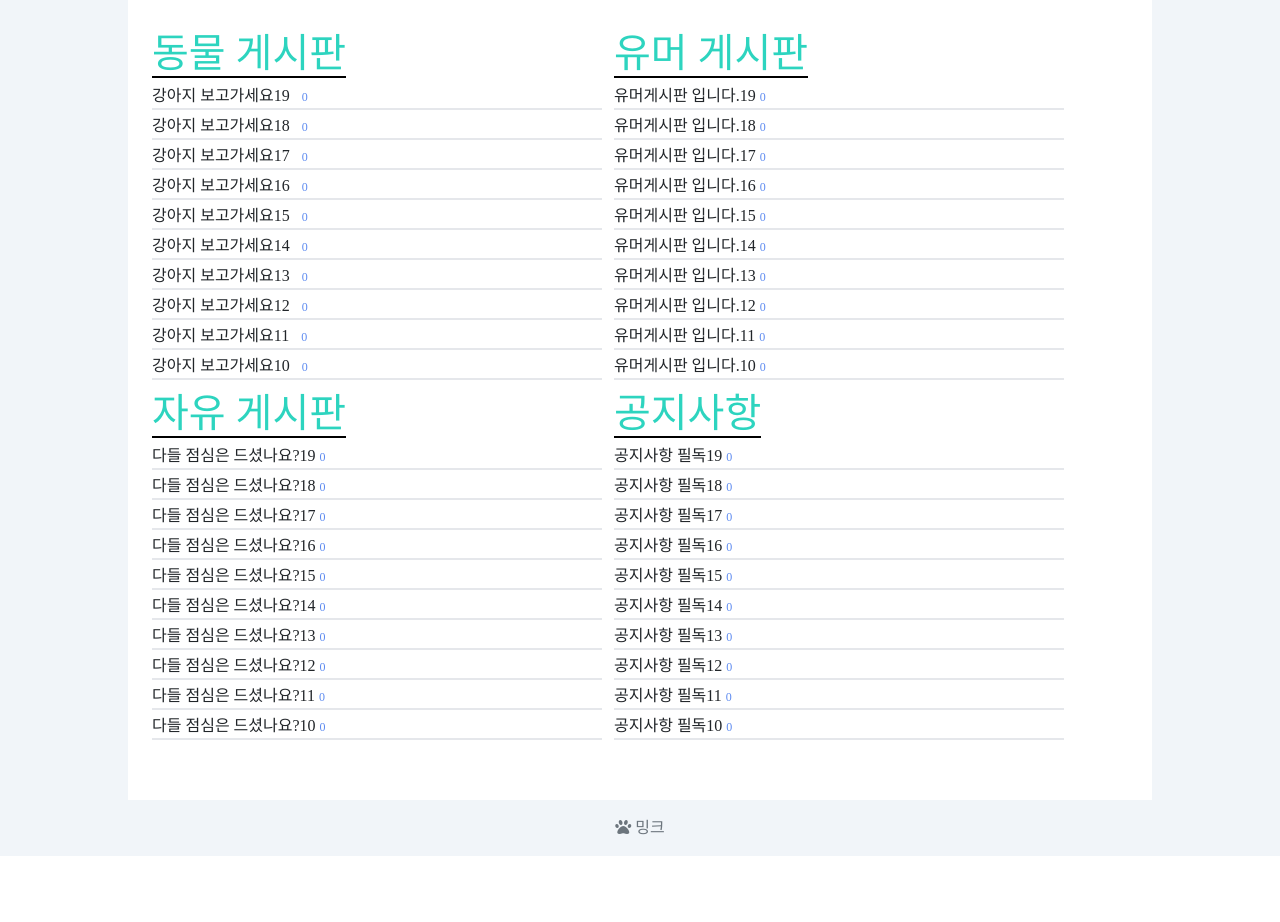
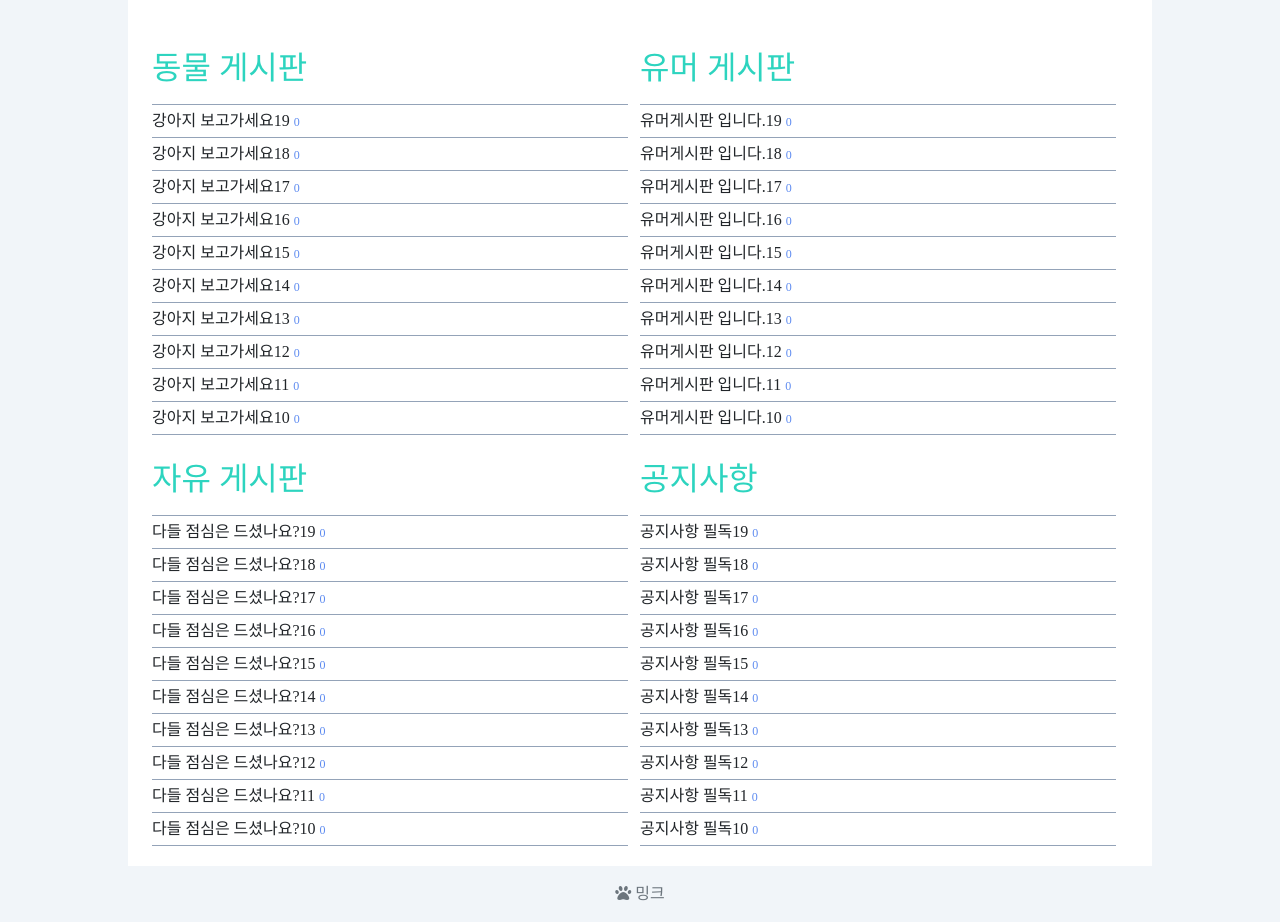
Before and after one commit to bridgecrew-perf6/mink_deploy, a Django app: page / in a window 1280 px wide. Shown: the part 56-978 px from the top of the page. Before the commit the page ends 912 px from the top, so only its background shows below. Run offline with Django 4.2, Linux system fonts and the light colour scheme; data comes from the database, SQL or seed files in the repository; data that the repository does not hold is empty; some libraries are stand-ins or nearby versions; some web fonts are replaced.

Commit message:
v0.05 약간의 css 개선

```diff
--- a/base/templates/home/main.html
+++ b/base/templates/home/main.html
@@ -4,20 +4,18 @@
 <section class="section-main-index">
     <div class="t-bg-slate-100 t-min-h-screen">
         <div class="t-bg-white t-pl-6 t-pr-6 t-pt-6 t-max-w-screen-lg t-min-h-screen t-m-auto">
-            <div class="t-flex t-flex-wrap">
+            <div class="t-grid t-grid-cols-1 sm:t-grid-cols-2 lg:t-grid-cols-2">
                 <!-- 동물게시판 시작 -->
                 {% if animal_index %}
-                <div style="width:450px;" class=" t-mr-3">
-                    <a href="{% url 'board:category' 4 %}"
-                       class="t-no-underline t-text-teal-400 fs-1 t-my-2 t-border-b-2 t-border-black t-w-max">동물 게시판</a>
-                    <div>
+                <div class="t-mr-3 t-mt-5">
+                    <a href="{% url 'board:category' 3 %}"
+                       class="t-text-teal-400 fs-2 t-w-max t-pb-1">동물 게시판</a>
+                    <div class="t-mt-3 t-border-t t-border-slate-400 t-flex t-flex-col">
                         {% for animal in animal_index %}
-                        <div class="t-mb-1 t-cursor-pointer t-border-b-2 border-indigo-500"
+                        <div class=" t-border-b t-border-slate-400  t-cursor-pointer t-py-1 t-overflow-hidden"
                              onclick="location.href='{% url 'board:detail' animal.board_id animal.id%}'">
-                            <div class=" t-w-max">
-                                <span class="text-base t-h-5 t-leading-1 t-mr-2">{{ animal.subject}}</span>
-                                <span class="t-text-xs t-text-blue-600/75">{{ animal.comment.count}}</span>
-                            </div>
+                            <span class="  ">{{ animal.subject}}</span>
+                            <span class="t-text-xs t-text-blue-600/75">{{ animal.comment.count}}</span>
                         </div>
                         {%endfor%}
                     </div>
@@ -26,17 +24,15 @@
                 <!-- 동물게시판 끝 -->
                 <!-- 유머게시판 시작 -->
                 {% if humor_index %}
-                <div style="width:450px;">
+                <div class="t-mr-3 t-mt-5">
                     <a href="{% url 'board:category' 3 %}"
-                       class="t-text-teal-400 fs-1 t-my-2 t-border-b-2 t-border-black t-w-max">유머 게시판</a>
-                    <div>
+                       class="t-text-teal-400 fs-2 t-w-max t-pb-1">유머 게시판</a>
+                    <div class="t-mt-3 t-border-t t-border-slate-400 t-flex t-flex-col">
                         {% for humor in humor_index %}
-                        <div class="t-mb-1 t-cursor-pointer t-border-b-2 border-indigo-500"
+                        <div class=" t-border-b t-border-slate-400  t-cursor-pointer t-py-1 t-overflow-hidden"
                              onclick="location.href='{% url 'board:detail' humor.board_id humor.id%}'">
-                            <div class=" t-w-max">
-                                <span class="text-base t-h-5 t-leading-1">{{ humor.subject }}</span>
-                                <span class="t-text-xs t-text-blue-600/75">{{ humor.comment.count}}</span>
-                            </div>
+                            <span class="  ">{{ humor.subject}}</span>
+                            <span class="t-text-xs t-text-blue-600/75">{{ humor.comment.count}}</span>
                         </div>
                         {%endfor%}
                     </div>
@@ -45,17 +41,15 @@
                 <!-- 유머게시판 끝 -->
                 <!-- 자유게시판 시작 -->
                 {% if free_index %}
-                <div style="width:450px;" class="t-mr-3">
+                <div class=" t-mr-3 t-mt-5">
                     <a href="{% url 'board:category' 2 %}"
-                       class="t-text-teal-400 fs-1 t-my-2 t-border-b-2 t-border-black t-w-max">자유 게시판</a>
-                    <div>
+                       class="t-text-teal-400 fs-2 t-w-max t-pb-1">자유 게시판</a>
+                    <div class="t-mt-3 t-border-t t-border-slate-400">
                         {% for free in free_index %}
-                        <div class="t-mb-1 t-cursor-pointer t-border-b-2 border-indigo-500"
+                        <div class=" t-border-b t-border-slate-400 t-w-full t-cursor-pointer t-py-1"
                              onclick="location.href='{% url 'board:detail' free.board_id free.id%}'">
-                            <div class=" t-w-max">
-                                <span class="text-base t-h-5 t-leading-1">{{ free.subject}}</span>
-                                <span class="t-text-xs t-text-blue-600/75">{{ free.comment.count}}</span>
-                            </div>
+                            <span class="  ">{{ free.subject}}</span>
+                            <span class="t-text-xs t-text-blue-600/75">{{ free.comment.count}}</span>
                         </div>
                         {%endfor%}
                     </div>
@@ -64,17 +58,15 @@
                 <!-- 자유게시판 끝 -->
                 <!-- 공지사항 시작 -->
                 {% if notice_index %}
-                <div style="width:450px;">
+                <div class=" t-mt-5 t-mr-3 t-pb-5">
                     <a href="{% url 'board:category' 1 %}"
-                       class="t-text-teal-400 fs-1 t-my-2 t-border-b-2 t-border-black t-w-max">공지사항</a>
-                    <div>
+                       class="t-text-teal-400 fs-2 t-w-max t-pb-1">공지사항</a>
+                    <div class="t-mt-3 t-border-t t-border-slate-400">
                         {% for notice in notice_index %}
-                        <div class="t-mb-1 t-cursor-pointer t-border-b-2 border-indigo-500"
+                        <div class=" t-border-b t-border-slate-400 t-w-full t-cursor-pointer t-py-1"
                              onclick="location.href='{% url 'board:detail' notice.board_id notice.id%}'">
-                            <div class=" t-w-max">
-                                <span class="text-base t-h-5 t-leading-1">{{ notice.subject}}</span>
-                                <span class="t-text-xs t-text-blue-600/75">{{ notice.comment.count}}</span>
-                            </div>
+                            <span class="  ">{{ notice.subject}}</span>
+                            <span class="t-text-xs t-text-blue-600/75">{{ notice.comment.count}}</span>
                         </div>
                         {%endfor%}
                     </div>
@@ -84,6 +76,5 @@
             </div>
         </div>
     </div>
-
 </section>
 {% endblock %}
--- a/base/templates/layout.html
+++ b/base/templates/layout.html
@@ -87,8 +87,7 @@
 </header>
 {%block content%}
 {%endblock%}
-
-<footer class="footer py-3 t-bg-slate-100">
+<footer class="footer py-3 t-bg-slate-100 ">
     <div class="container t-text-center">
         <span class="text-muted"><i class="fas fa-paw"></i> 밍크</span>
     </div>
```
Also changed, not shown: board/templates/board/article_detail.html (+16 -38 lines), board/templates/board/article_list.html (+24 -24 lines), base/static/tailwind.output.css.
